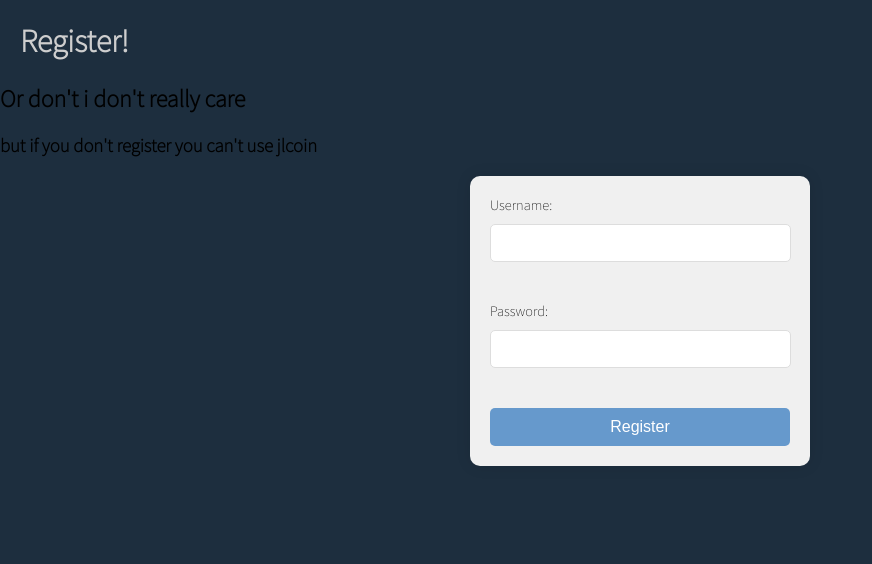
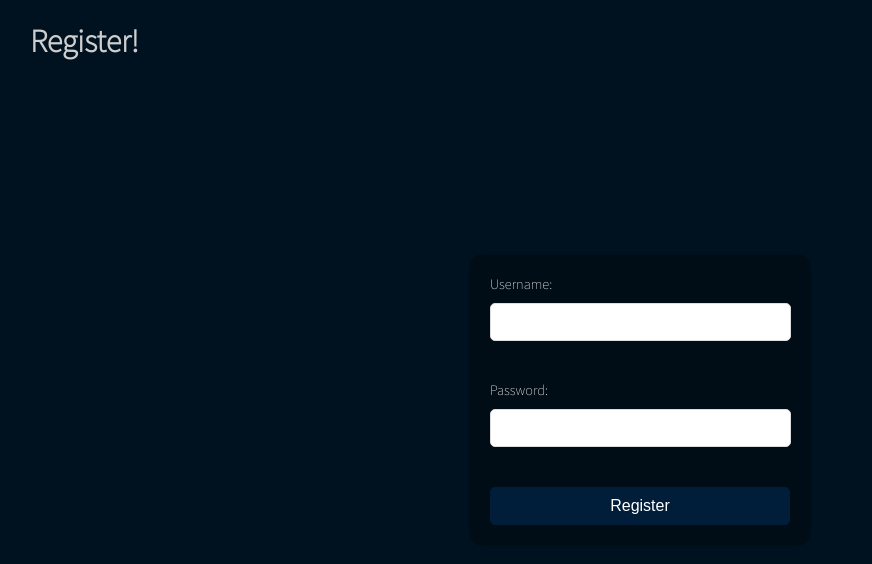
Before and after one commit to joshlarue/jlcoin, a Flask app: page /auth/register in a window 1280 px wide. Shown: the top 564 px of the page, without its empty margins (0-872 px from the left). Run offline with Flask 3, Linux system fonts and the light colour scheme.

Commit message:
svg added and more css

```diff
--- a/static/styles.css
+++ b/static/styles.css
@@ -1,5 +1,5 @@
 body {
-    background-color: #1d2e3e;
+    background-color: #001220;
     margin: 0;
     padding: 0;
     font-family: 'Source Sans Pro', sans-serif;
@@ -7,7 +7,7 @@ body {
 
 h1 {
     text-align: left;
-    padding-left: 20px;
+    padding-left: 30px;
     color: #cecece;
     font-family: 'Source Sans Pro', sans-serif;
 }
@@ -32,28 +32,32 @@ h1 {
 
 .auth-links {
     display: inline-block;
-    background-color: #544caf;
+    background-color: #672bfd;
     color: white;
-    border: 1px solid #254ca1;
+    border: 1px solid #000000;
     padding: 10px 20px;
     margin: 5px;
     text-decoration: none;
     border-radius: 5px;
-    transition: background-color 0.3s;
+    transition: background-color 0.2s;
 }
 
 .auth-links:hover {
-    border-color: #ffffff;
     color: #ffffff;
-    background-color: #4da6ff;
+    background-color: #251964;
 }
 
 form {
     font-family: 'Source Sans Pro', sans-serif;
     width: 300px;
     margin: 0 auto;
+    position: absolute;
+    top: 50%;
+    left: 50%;
+    -ms-transform: translate(-50%, -50%);
+    transform: translate(-50%, -50%);
     padding: 20px;
-    background-color: #f0f0f0;
+    background-color: #000d17;
     border-radius: 10px;
     box-shadow: 0px 0px 15px 0px rgba(0, 0, 0, 0.1);
 }
@@ -62,6 +66,7 @@ form label {
     display: block;
     margin-bottom: 10px;
     font-size: 0.9em;
+    color: #fff;
 }
 
 form input {
@@ -77,7 +82,7 @@ form button {
     width: 100%;
     padding: 10px;
     border: none;
-    background-color: #6699CC;
+    background-color: #001d3a;
     color: #fff;
     border-radius: 5px;
     font-size: 1em;
@@ -88,3 +93,10 @@ form button {
 form button:hover {
     background-color: #275f97;
 }
+
+.svg-background {
+    position: fixed;
+    bottom: 0;
+    width: 100%;
+    z-index: -1;
+}
--- a/templates/dashboard.html
+++ b/templates/dashboard.html
@@ -8,13 +8,15 @@
     <link rel="stylesheet" href="{{ url_for('static', filename='styles.css') }}">
 </head>
 <body>
-    <h1>jlcoin</h1> <!-- make upper left aligned -->
+    <h1>Dashboard</h1> <!-- make upper left aligned -->
     {% if current_user.is_authenticated %}
         <h1>Welcome, {{ current_user.username }}!</h1>
     {% else %}
         <h1>Welcome! Please log in or register.</h1>
     {% endif %}
-    <p><a href="/auth/logout">Logout</a></p>
+    <div id="auth">
+        <a class = "auth-links" href="/auth/logout">Log Out</a> <!-- make login and register buttons on the upper right hand side -->
+    </div>
     <h2>Initiate Transaction</h2> <!-- make popdown form -->
     <button id="transaction-btn">Create Transaction</button>
     <div id="transaction-form-wrapper" style="display: none;">
--- a/templates/index.html
+++ b/templates/index.html
@@ -17,5 +17,8 @@
         <h2 class="descript">About jlcoin</h2>
     </div>
     <br>
+    <div class="svg-background">
+        <object id="svg-object" data="/static/waves.svg" type="image/svg+xml"></object>
+    </div>
 </body>
 </html>
--- a/templates/register.html
+++ b/templates/register.html
@@ -9,8 +9,6 @@
 </head>
 <body>
     <h1>Register!</h1>
-    <h2>Or don't i don't really care</h2>
-    <h3>but if you don't register you can't use jlcoin</h3>
     <form action="{{ url_for('auth.register') }}" method="POST">
         <label for="new_username">Username:</label>
         <input type="text" id="new_username" name="username" required><br><br>
```
Also changed, not shown: static/waves.svg (added).
